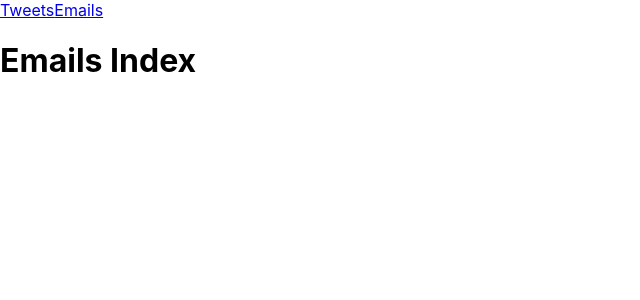
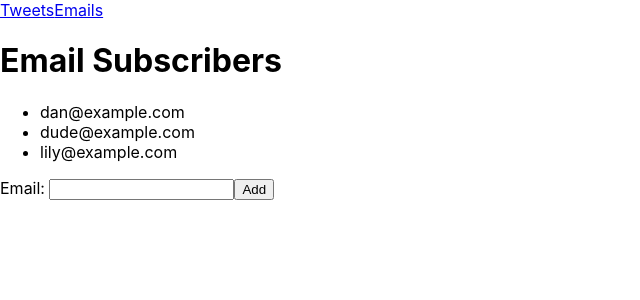
Before and after one commit to d-otis/tweet-streets-react, a React (Create React App) app: page /emails in a window 1280 px wide. Shown: the top 300 px of the page, without its empty margins (0-640 px from the left). Built offline with nearby package versions, Linux system fonts and the light colour scheme.

Commit message:
initial logic for Email component + form

```diff
--- a/src/components/Emails/Emails.jsx
+++ b/src/components/Emails/Emails.jsx
@@ -1,3 +1,53 @@
+import { useState } from "react"
+
+const emails = [
+  "dan@example.com",
+  "dude@example.com",
+  "lily@example.com"
+]
+
+function EmailList({emails}) {
+  return(
+    <ul>
+      {emails.map(email => <Email key={email}  email={email}/>)}
+    </ul>
+  )
+}
+
+function Email({email}) {
+  return(
+    <li>{email}</li>
+  )
+}
+
+function AddEmailForm() {
+  const [email, setEmail] = useState("")
+
+  const handleChange = e => {
+    setEmail(e.target.value)
+  }
+
+  const handleSubmit = e => {
+    e.preventDefault()
+    console.log(`email ${email} added`)
+    setEmail('')
+  }
+
+  return(
+    <form>
+      <label htmlFor="">Email: </label>
+      <input type="email" value={email} onChange={handleChange} required />
+      <button onClick={handleSubmit}>Add</button>
+    </form>
+  )
+}
+
 export default function Emails() {
-  return <h1>Emails Index</h1>
+  return(
+    <>
+      <h1>Email Subscribers</h1>
+      <EmailList emails={emails} />
+      <AddEmailForm />
+    </>
+  )
 }
```
Also changed, not shown: 1 other file (tests, documents, lock files or other folders).
